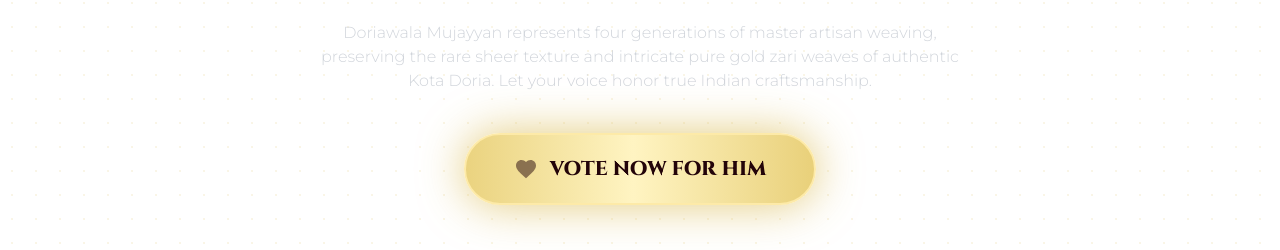
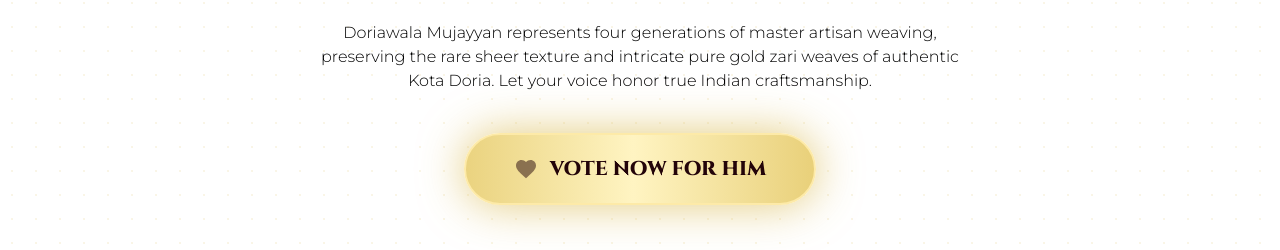
Before and after one commit to kotasuits/zarikotavotes, a plain HTML site: page index.html in a window 1280 px wide. Shown: the part 487-737 px from the top of the page. Drawn offline with nearby package versions, Linux system fonts and the light colour scheme.

Commit message:
Update index.html

```diff
--- a/index.html
+++ b/index.html
@@ -124,7 +124,7 @@
         “Cast your vote for the finest handcrafted Zari Kota Saree heritage”
       </p>
 
-      <p class="text-sm sm:text-base text-gray-300 max-w-2xl mx-auto mb-10 leading-relaxed font-sans font-light">
+      <p class="text-sm sm:text-base text-black max-w-2xl mx-auto mb-10 leading-relaxed font-sans font-light">
         Doriawala Mujayyan represents four generations of master artisan weaving, preserving the rare sheer texture and intricate pure gold zari weaves of authentic Kota Doria. Let your voice honor true Indian craftsmanship.
       </p>
 
```
